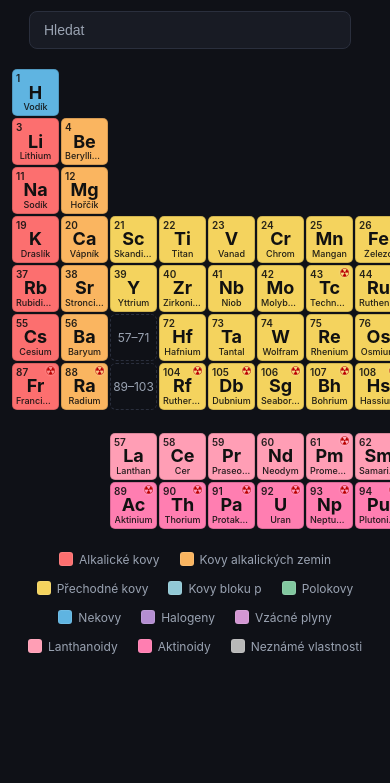
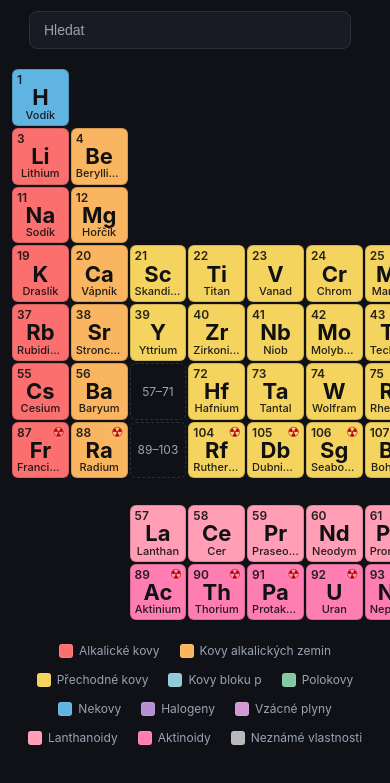
Before and after one commit to dave86id/periodicka-tabulka, a plain HTML site: page index.html in a window 390 px wide. Shown: the part 43-826 px from the top of the page. Drawn offline with Linux system fonts and the light colour scheme.

Commit message:
Zvětšit dlaždice na mobilu o ~20 %
Šířka tabulky 880 → 1056 px, fonty proporčně (symbol 18→22,
název 9→11, protonové číslo 10→12). Lepší čitelnost a
tap-targety na telefonu.

Co-Authored-By: Claude Opus 4.7 (1M context) <noreply@anthropic.com>

```diff
--- a/style.css
+++ b/style.css
@@ -514,19 +514,19 @@ main {
     scroll-padding: 12px;
   }
   .periodic-table {
-    width: 880px;
-    min-width: 880px;
-    /* aspect-ratio drží výšku, výška ~ 460px */
+    width: 1056px;
+    min-width: 1056px;
+    /* aspect-ratio drží výšku */
   }
 
-  .tile { padding: 3px; border-radius: 5px; }
-  .tile .z { font-size: 10px; }
-  .tile .symbol { font-size: 18px; }
+  .tile { padding: 4px; border-radius: 6px; }
+  .tile .z { font-size: 12px; }
+  .tile .symbol { font-size: 22px; }
   .tile .name {
     display: block;
-    font-size: 9px;
+    font-size: 11px;
   }
-  .tile .radio-mark { font-size: 12px; top: 1px; right: 2px; }
+  .tile .radio-mark { font-size: 14px; top: 2px; right: 3px; }
   /* žádný hover lift na touch */
   .tile:hover { transform: none; box-shadow: none; }
 
```
